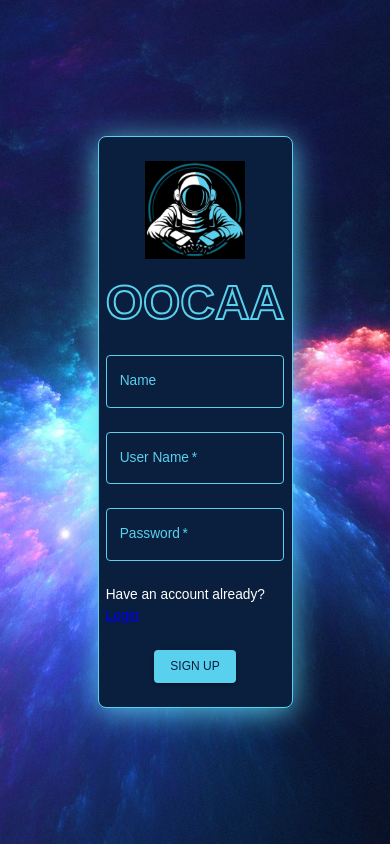
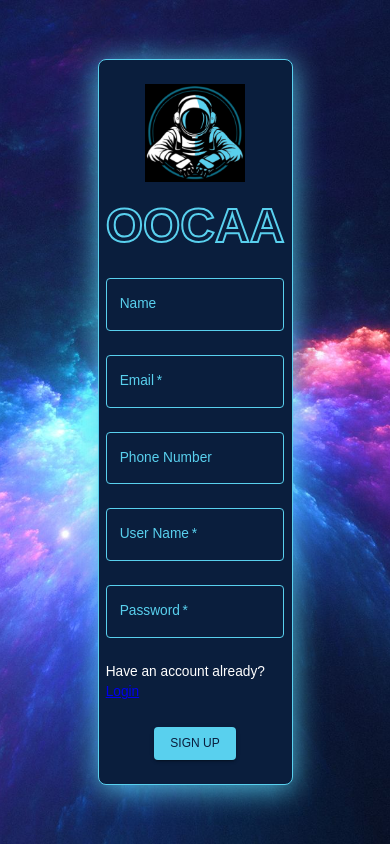
Before and after one commit to anmol02singh/OOCAA-UI, a React (Create React App) app: page /signup in a window 390 px wide. Built offline with nearby package versions, Linux system fonts and the light colour scheme; no server answers.

Commit message:
Add email & phone# fields to sign up page

```diff
--- a/src/API/account.js
+++ b/src/API/account.js
@@ -41,12 +41,14 @@ export async function login(username, password) {
     }
 }
 
-export async function register(name, username, password) {
+export async function register(name, email, phone, username, password) {
     try {
         const response = await fetch(`${API_URL}/register`, {
             method: "POST",
             body: JSON.stringify({
                 name: name,
+                email: email,
+                phone: phone,
                 username: username,
                 password: password
             }),
--- a/src/pages/UserSignUp.tsx
+++ b/src/pages/UserSignUp.tsx
@@ -8,6 +8,8 @@ import spacebg from "../assets/space_bg.jpg";
 
 const UserSignUp = () => {
   const [name, setName] = useState<string>('');
+  const [email, setEmail] = useState<string>('');
+  const [phone, setPhone] = useState<string>('');
   const [username, setUsername] = useState<string>('');
   const [password, setPassword] = useState<string>('');
   const [registrationFailed, setRegistrationFailed] = useState<boolean>(false);
@@ -15,7 +17,7 @@ const UserSignUp = () => {
   async function handleRegister() {
     if (!username || !password) { return; }
 
-    const response = await register(name, username, password);
+    const response = await register(name, email, phone, username, password);
     if (response.success) {
       localStorage.setItem("accountToken", response.token);
       window.location.replace("/");
@@ -99,6 +101,73 @@ const UserSignUp = () => {
               onChange={event => setName(event.target.value)}
               value={name}
               label="Name"
+              variant="outlined"
+              fullWidth
+              sx={{
+                "& .MuiOutlinedInput-root": {
+                  "& fieldset": {
+                    borderColor: "#59D0EE",
+                  },
+                  "&:hover fieldset": {
+                    borderColor: "#59D0EE",
+                  },
+                  "&.Mui-focused fieldset": {
+                    borderColor: "#59D0EE",
+                  },
+                },
+                "& .MuiInputLabel-root": {
+                  color: "#59D0EE",
+                },
+                "& .MuiInputLabel-root.Mui-focused": {
+                  color: "#59D0EE",
+                },
+                input: {
+                  color: "#FFFFFF",
+                },
+              }}
+            />
+          </Grid2>
+
+          <Grid2>
+            <TextField
+              id="email"
+              onChange={event => setEmail(event.target.value)}
+              value={email}
+              label="Email"
+              variant="outlined"
+              required
+              fullWidth
+              sx={{
+                "& .MuiOutlinedInput-root": {
+                  "& fieldset": {
+                    borderColor: "#59D0EE",
+                  },
+                  "&:hover fieldset": {
+                    borderColor: "#59D0EE",
+                  },
+                  "&.Mui-focused fieldset": {
+                    borderColor: "#59D0EE",
+                  },
+                },
+                "& .MuiInputLabel-root": {
+                  color: "#59D0EE",
+                },
+                "& .MuiInputLabel-root.Mui-focused": {
+                  color: "#59D0EE",
+                },
+                input: {
+                  color: "#FFFFFF",
+                },
+              }}
+            />
+          </Grid2>
+
+          <Grid2>
+            <TextField
+              id="phoneNumber"
+              onChange={event => setPhone(event.target.value)}
+              value={phone}
+              label="Phone Number"
               variant="outlined"
               fullWidth
               sx={{
```
